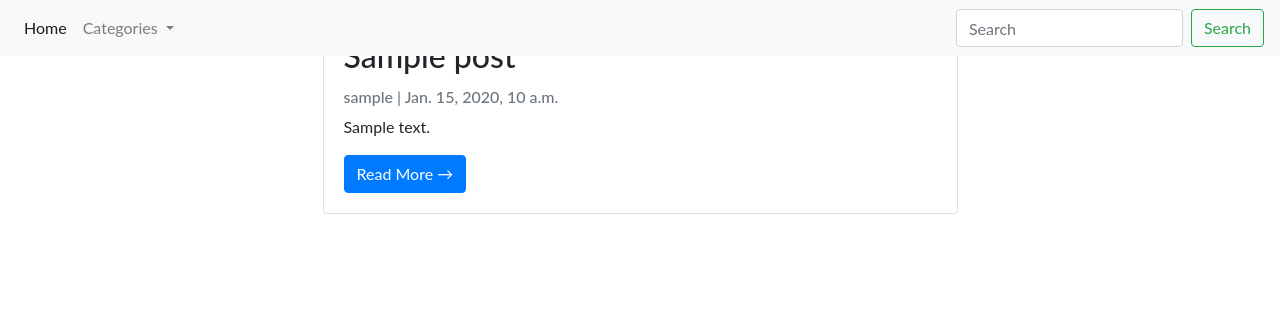
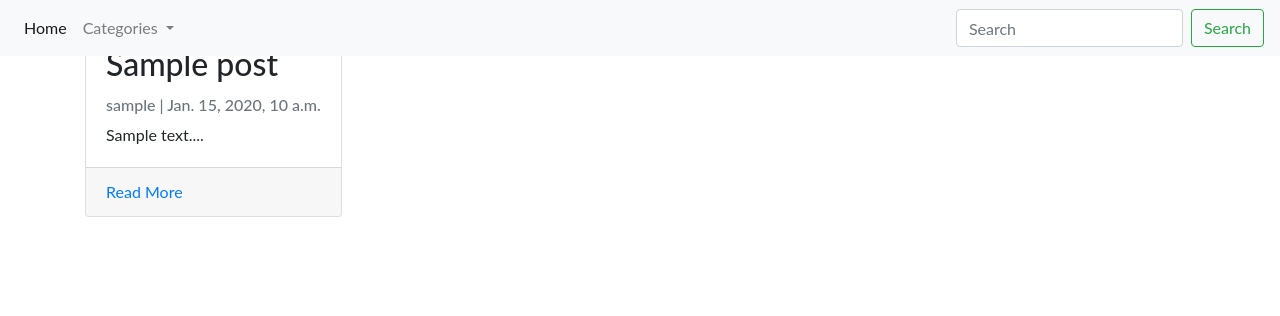
Before and after one commit to shreys7/django-blog, a Django app: page /blogs/ in a window 1280 px wide. Shown: the top 316 px of the page. Run offline with Django 3.2, Linux system fonts and the light colour scheme; tables that the repository leaves empty hold one stand-in row (values such as "Sample post"); some libraries are stand-ins or nearby versions.

Commit message:
Refactor index.html to support card based blogs view

```diff
--- a/blog/templates/blogs/index.html
+++ b/blog/templates/blogs/index.html
@@ -8,19 +8,21 @@
 
 <!-- Blogs -->
 <div class="container">
-  <div class="row justify-content-md-center">
-      <div class="col-md-7 mt-3 left">
+    <div class="row">
         {% for post in post_list %}
-          <div class="card mb-4">
+        <div class="col-sm-4 d-flex">
+            <div class="card mt-4">
                 <div class="card-body">
                     <h2 class="card-title">{{ post.title }}</h2>
                     <p class="card-text text-muted h6">{{ post.author }} | {{ post.created_on}} </p>
-                  <p class="card-text">{{post.content|slice:":200" }}</p>
-                  <a href="{% url 'detail' post.slug  %}" class="btn btn-primary">Read More &rarr;</a>
+                    <p class="card-text">{{post.content|slice:":200" }}...</p>
+                </div>
+                <div class="card-footer">
+                    <a href="{% url 'detail' post.slug  %}">Read More</a>
+                </div>
             </div>
         </div>
         {% endfor %}
     </div>
 </div>
-</div>
 {% endblock %}
```
Also changed, not shown: 1 other file. Lines whose indentation alone changed are shown as unchanged.
